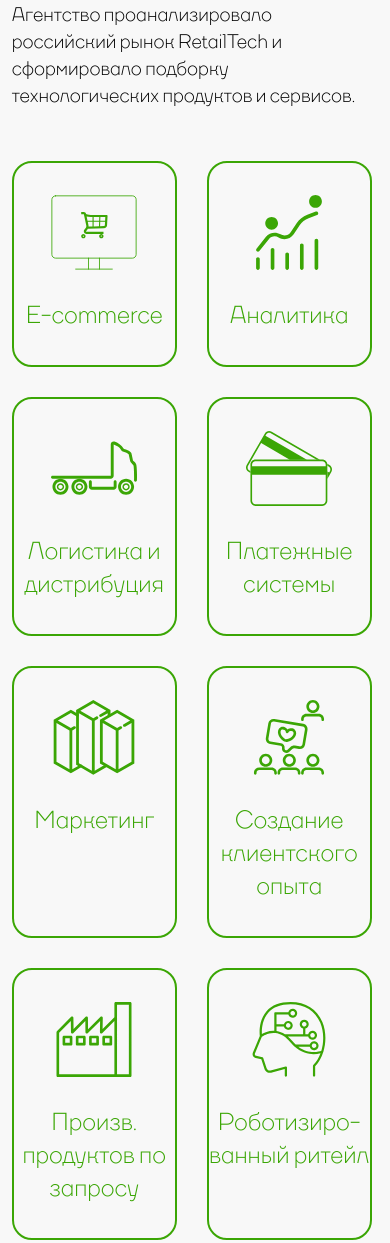
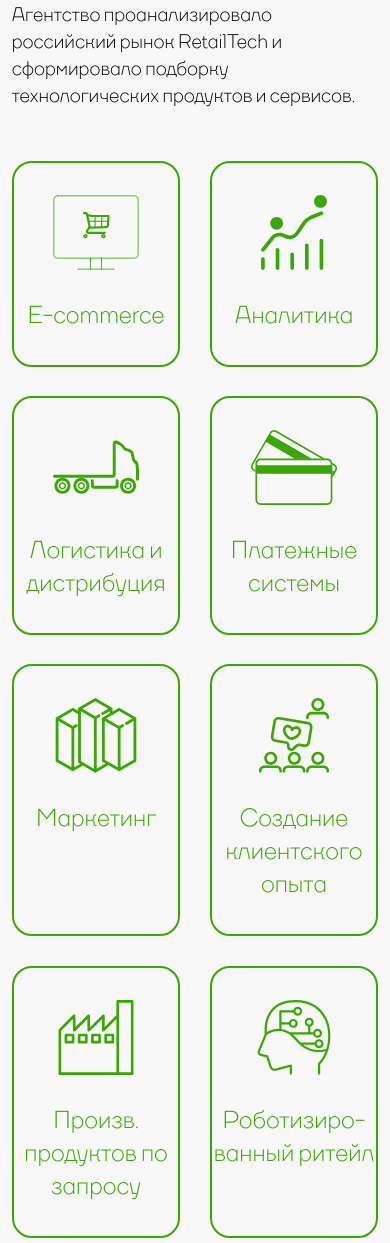
Before and after one commit to ortamfag/AIM_trade, a plain HTML site: page index.html in a window 390 px wide. Shown: the part 1961-3204 px from the top of the page. Drawn offline with Linux system fonts and the light colour scheme.

Commit message:
FIX: icon with grid

```diff
--- a/index.html
+++ b/index.html
@@ -264,6 +264,10 @@
                             <p>Аналитика</p>
                         </div>
 
+                    </div>
+
+                    <div class="actual__inner-mobile">
+
                         <div class="actual__inner-mobile-item icon3">
                             <img src="img/logistics.svg" class="icon__img1" width="86px" height="75px">
                             <img src="img/logisticswhite.svg" class="icon__img2" width="86px" height="75px">
@@ -276,6 +280,10 @@
                             <p>Платежные системы</p>
                         </div>
 
+                    </div>
+
+                    <div class="actual__inner-mobile">
+
                         <div class="actual__inner-mobile-item icon5">
                             <img src="img/marketing.svg" class="icon__img1" width="86px" height="75px">
                             <img src="img/marketingwhite.svg" class="icon__img2" width="86px" height="75px">
@@ -287,6 +295,10 @@
                             <img src="img/experiencewhite.svg" class="icon__img2" width="86px" height="75px">
                             <p>Создание клиентского опыта</p>
                         </div>
+
+                    </div>
+
+                    <div class="actual__inner-mobile">
 
                         <div class="actual__inner-mobile-item icon7">
                             <img src="img/factory.svg" class="icon__img1" width="86px" height="75px">
--- a/sass/mobile.sass
+++ b/sass/mobile.sass
@@ -96,9 +96,10 @@ $fontmedium: 'TT Firs', Medium
             display: none
 
             &-mobile
-                display: grid
-                grid-template-columns: 45% 45%
-                grid-gap: 30px
+                display: flex
+                margin-bottom: 2%
+                justify-content: space-between
+                margin-bottom: 8%
 
                 &-item
                     border: 2px solid #3BA605
@@ -106,6 +107,7 @@ $fontmedium: 'TT Firs', Medium
                     display: flex
                     flex-direction: column
                     align-items: center
+                    width: 100%
 
                 &-item p
                     color: #3BA605
@@ -146,6 +148,21 @@ $fontmedium: 'TT Firs', Medium
 .icon__img2
     display: none
 
+.icon1
+    margin-right: 8%
+
+.icon3
+    margin-right: 8%
+
+.icon5
+    margin-right: 8%
+
+.icon7
+    margin-right: 8%
+
+
+
+
 @media (max-width: 320px)
     .nav
 
```
Also changed, not shown: public/mobile.css, 1 other file.
